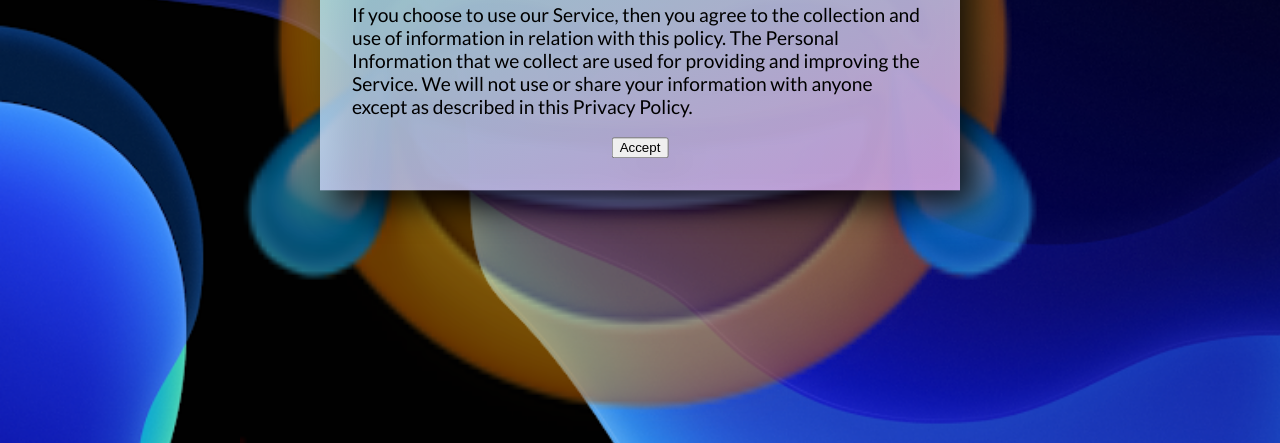
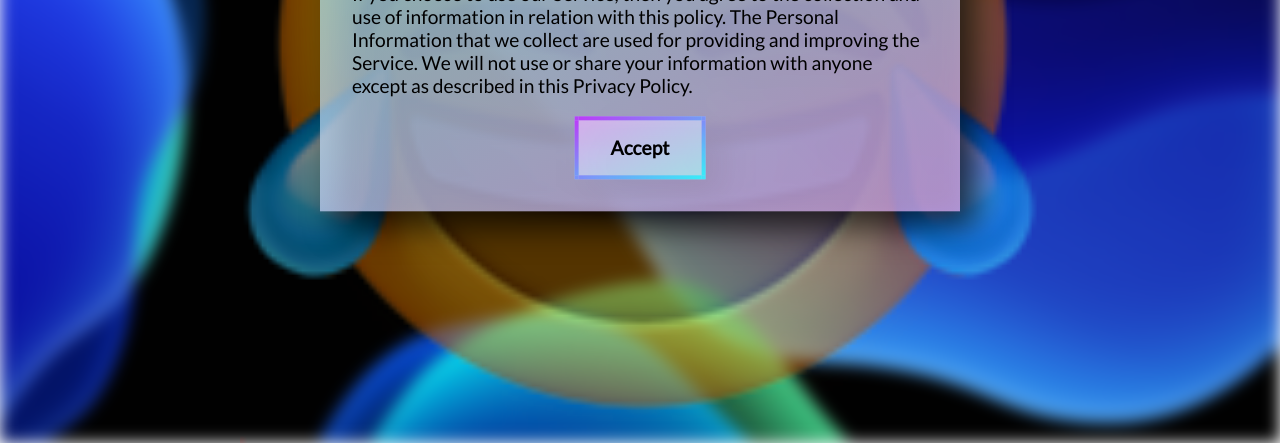
Before and after one commit to staten-island-tech/box-model-richardso21, a plain HTML site: page index.html in a window 1280 px wide. Shown: the part 357-800 px from the top of the page. Drawn offline with Linux system fonts and the light colour scheme.

Commit message:
ohhhhhhhh yesssssss

```diff
--- a/index.html
+++ b/index.html
@@ -9,7 +9,7 @@
     <title>Splash</title>
 </head>
 <body>
-    <div id="background">
+    <div id="background"></div>
         <img src="face-with-tears-of-joy_1f602.png" alt="" id="laughing-face">
         <div id="container">
             <h1 id="title">Welcome</h1>
@@ -19,6 +19,6 @@
                 with anyone except as described in this Privacy Policy.</p>
             <a href="http://www.urbandictionary.com/define.php?term=Bruh%20Moment"><button id="button">Accept</button></a>
         </div>
-    </div>
+
 </body>
 </html>
--- a/style.css
+++ b/style.css
@@ -7,17 +7,20 @@ body{
     background-image: url('1232.WWDC_2019_Dark-1024w-1366h@2xipad.png');
     background-size: cover;
     height: 100vh;
+    position: relative;
+    filter: blur(.5rem);
+    background-position: center;
 
-    position: relative;
 }
 
 #container{
-    background: linear-gradient(to right bottom, rgba(172, 248, 248, 0.8), rgba(235, 182, 255, 0.8));
+    background: linear-gradient(to right bottom, rgba(172, 248, 248, 0.7), rgba(235, 182, 255, 0.7));
     position: absolute;
     padding: 2rem;
     left: 50%;
     top: 50%;
     transform: translate(-50%,-50%);
+    /* font-family: cursive; */
     font-family: 'Lato', sans-serif;
     filter: drop-shadow(1rem 1rem 1rem);
 }
@@ -43,6 +46,14 @@ body{
 }
 
 #button{
+    background: linear-gradient(to left top, rgba(172, 248, 248, 0.7), rgba(235, 182, 255, 0.7));
+    border-image: linear-gradient(to left top, rgba(0, 255, 255, 0.7), rgba(187, 0, 255, 0.7));
+    border-image-slice: 1;
+    border-width: .3rem;
+    padding: 1rem 2rem;
+    font-size: 1.2rem;
+    font-family: 'Lato', sans-serif;
+    font-weight: bolder;
     position: relative;
     left: 50%;
     transform: translate(-50%,0);
```
